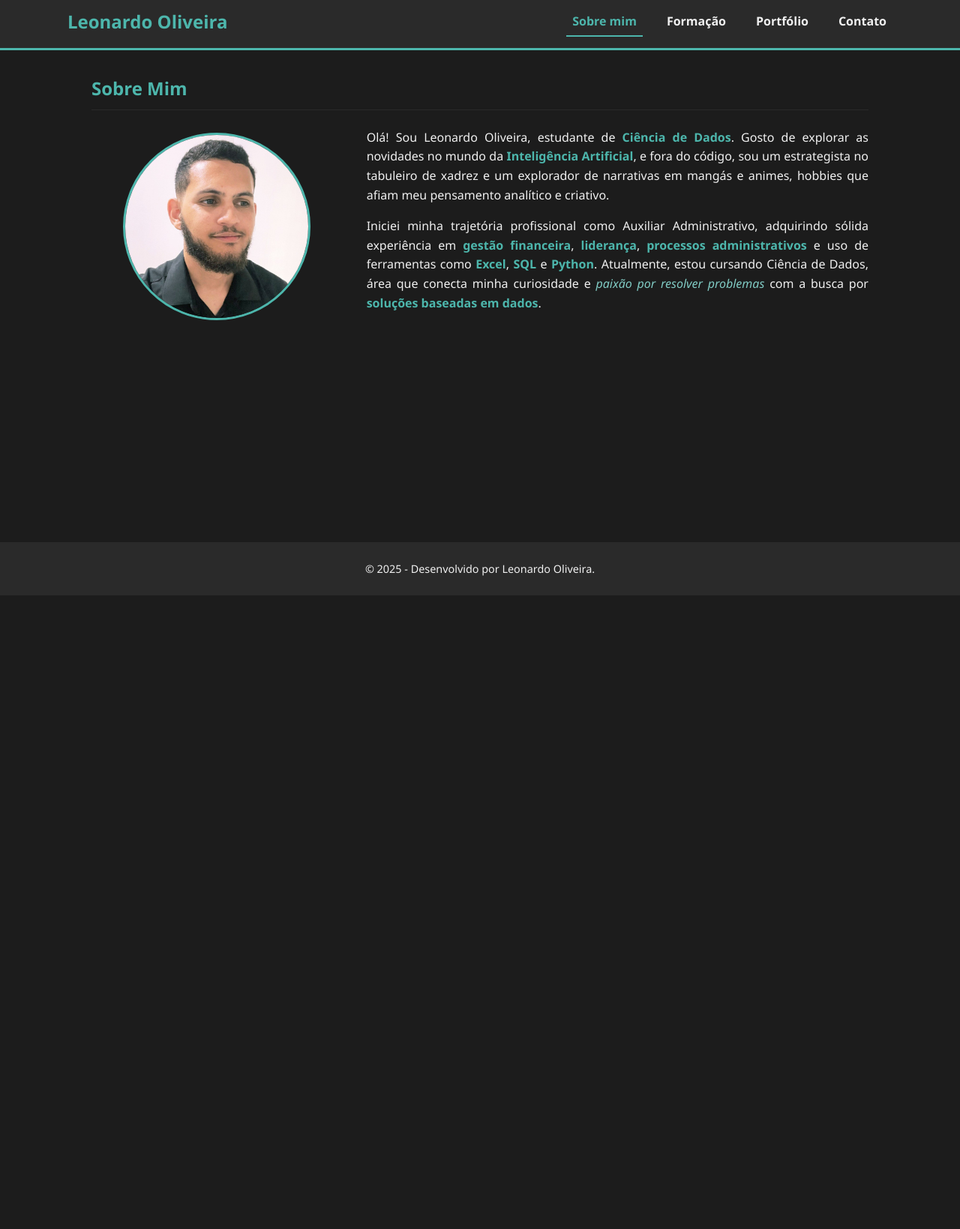
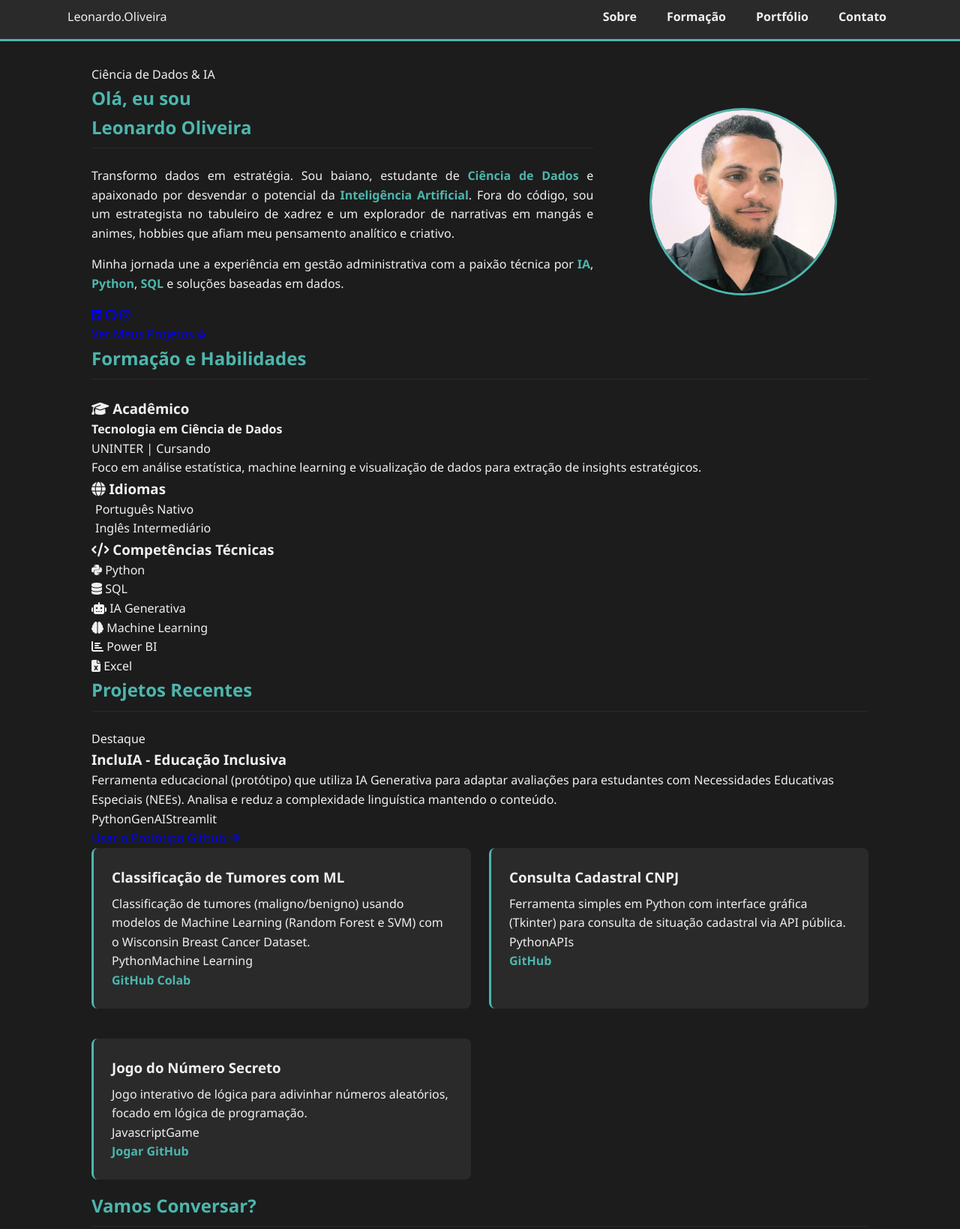
Before and after one commit to leonardo-ods/portfolio-pessoal, a plain HTML site: page index.html in a window 1280 px wide. Shown: the part 6-1645 px from the top of the page at 75% size. Before the commit the page ends 800 px from the top, so only its background shows below. Drawn offline with Linux system fonts and the light colour scheme.

Commit message:
Upgrade index.html

```diff
--- a/index.html
+++ b/index.html
@@ -3,160 +3,192 @@
 <head>
     <meta charset="UTF-8">
     <meta name="viewport" content="width=device-width, initial-scale=1.0">
-    <title>Leonardo Oliveira</title>
+    <title>Leonardo Oliveira | Data Science & IA</title>
     <link rel="stylesheet" href="style.css">
     <link rel="icon" href="images/favicon.png" type="image/png">
-    <!-- Biblioteca para pegar alguns ícones: -->
     <link rel="stylesheet" href="https://cdnjs.cloudflare.com/ajax/libs/font-awesome/6.5.1/css/all.min.css">
 </head>
 <body>
 
-    <!-- Cabeçalho com menu de navegação -->
+    <!-- Cabeçalho -->
     <header>
         <div class="header-container">
-            <h1>Leonardo Oliveira</h1>
+            <div class="logo">Leonardo<span>.Oliveira</span></div>
             <nav>
                 <ul>
-                    <li><a href="#" class="nav-link active" data-page="sobre">Sobre mim</a></li>
-                    <li><a href="#" class="nav-link" data-page="formacao">Formação</a></li>
-                    <li><a href="#" class="nav-link" data-page="portfolio">Portfólio</a></li>
-                    <li><a href="#" class="nav-link" data-page="contato">Contato</a></li>
+                    <li><a href="#sobre" class="nav-link active">Sobre</a></li>
+                    <li><a href="#formacao" class="nav-link">Formação</a></li>
+                    <li><a href="#portfolio" class="nav-link">Portfólio</a></li>
+                    <li><a href="#contato" class="nav-link btn-destaque">Contato</a></li>
                 </ul>
             </nav>
         </div>
     </header>
 
-    <!-- Conteúdo principal que será trocado dinamicamente -->
     <main>
-        <!-- Sobre Mim -->
-        <section id="sobre" class="page active">
-            <h2>Sobre Mim</h2>
-            <div class="sobre-container">
-
-                <!-- Div para a imagem -->
-                <div class="sobre-imagem">
-                    <img src="images/Leonardo.jpeg" alt="Foto de Perfil de Leonardo Oliveira">
+        <!-- Seção Sobre Mim -->
+        <section id="sobre" class="section">
+            <div class="container sobre-container">
+                <div class="sobre-texto">
+                    <span class="badge">Ciência de Dados & IA</span>
+                    <h2>Olá, eu sou <br><span>Leonardo Oliveira</span></h2>
+                    <p>
+                        Transformo dados em estratégia. Sou baiano, estudante de <strong>Ciência de Dados</strong> e apaixonado por desvendar o potencial da <strong>Inteligência Artificial</strong>. Fora do código, sou um estrategista no tabuleiro de xadrez e um explorador de narrativas em mangás e animes, hobbies que afiam meu pensamento analítico e criativo.
+                    </p>
+                    <p>
+                        Minha jornada une a experiência em gestão administrativa com a paixão técnica por <strong>IA</strong>, <strong>Python</strong>, <strong>SQL</strong> e soluções baseadas em dados.
+                    </p>
+                    <div class="social">
+                        <a href="https://www.linkedin.com/in/leonardo-ods/" target="_blank"><i class="fab fa-linkedin"></i></a>
+                        <a href="https://github.com/leonardo-ods" target="_blank"><i class="fab fa-github"></i></a>
+                        <a href="https://www.instagram.com/leooliv.5/" target="_blank"><i class="fab fa-instagram"></i></a>
+                    </div>
+                    <a href="#portfolio" class="btn-primary">Ver Meus Projetos <i class="fas fa-arrow-down"></i></a>
                 </div>
 
-                <!-- Div para o texto -->
-                <div class="sobre-texto">
-                    <p>Olá! Sou Leonardo Oliveira, estudante de <strong>Ciência de Dados</strong>. Gosto de explorar as novidades no mundo da <strong>Inteligência Artificial</strong>, e fora do código, sou um estrategista no tabuleiro de xadrez e um explorador de narrativas em mangás e animes, hobbies que afiam meu pensamento analítico e criativo.</p>
-                    <p>Iniciei minha trajetória profissional como Auxiliar Administrativo, adquirindo sólida experiência em <strong>gestão financeira</strong>, <strong>liderança</strong>, <strong>processos administrativos</strong> e uso de ferramentas como <strong>Excel</strong>, <strong>SQL</strong> e <strong>Python</strong>. Atualmente, estou cursando Ciência de Dados, área que conecta minha curiosidade e <em>paixão por resolver problemas</em> com a busca por <span class="highlight">soluções baseadas em dados</span>.</p>
+                <div class="sobre-imagem">
+                    <div class="img-box">
+                        <img src="images/Leonardo.jpeg" alt="Foto de Leonardo Oliveira">
+                    </div>
                 </div>
             </div>
         </section>
 
-        <!-- Formação -->
-        <section id="formacao" class="page">
-            <h2>Formação e Competências</h2>
+        <!-- Formação e Skills -->
+        <section id="formacao" class="section bg-alt">
+            <div class="container">
+                <h2 class="section-title">Formação e Habilidades</h2>
 
-            <!-- Formação Acadêmica -->
-            <div class="info-block">
-                <h3><i class="fas fa-graduation-cap"></i> Formação Acadêmica</h3>
-                <ul class="education-list">
-                    <li>
-                        <strong>Tecnologia em Ciência de Dados</strong>
-                        <p class="card-subtitle">Centro Universitário Internacional UNINTER | Cursando</p>
-                        <p class="card-text">Focado em análise estatística, machine learning e visualização de dados para extrair insights valiosos e suportar decisões de negócio.</p>
-                    </li>
+                <div class="grid-2-col">
+                    <!-- Card Formação -->
+                    <div class="card info-card">
+                        <h3><i class="fas fa-graduation-cap"></i> Acadêmico</h3>
+                        <div class="card-content">
+                            <h4>Tecnologia em Ciência de Dados</h4>
+                            <span class="subtitle">UNINTER | Cursando</span>
+                            <p>Foco em análise estatística, machine learning e visualização de dados para extração de insights estratégicos.</p>
+                        </div>
+                    </div>
+
+                    <!-- Card Idiomas -->
+                    <div class="card info-card">
+                        <h3><i class="fas fa-globe"></i> Idiomas</h3>
+                        <ul class="language-list">
+                            <li><span>Português</span> <span class="level">Nativo</span></li>
+                            <li><span>Inglês</span> <span class="level">Intermediário</span></li>
                         </ul>
                     </div>
-
-            <!-- Competências Técnicas -->
-            <div class="info-block">
-                <h3><i class="fas fa-code"></i> Competências Técnicas</h3>
-                <ul class="skills-list-columns">
-                    <li>SQL</li>
-                    <li>Python</li>
-                    <li>Inteligência Artificial</li>
-                    <li>Machine Learning</li>
-                    <li>Power BI</li>
-                    <li>Excel</li>
-                </ul>
                 </div>
 
-            <!-- Idiomas -->
-            <div class="info-block">
-                <h3><i class="fas fa-language"></i> Idiomas</h3>
-                <ul class="language-list">
-                    <li><strong>Português:</strong> Nativo</li>
-                    <li><strong>Inglês:</strong> Intermediário</li>
-                </ul>
+                <!-- Competências -->
+                <div class="skills-container">
+                    <h3><i class="fas fa-code"></i> Competências Técnicas</h3>
+                    <div class="skills-grid">
+                        <div class="skill-item"><i class="fab fa-python"></i> Python</div>
+                        <div class="skill-item"><i class="fas fa-database"></i> SQL</div>
+                        <div class="skill-item"><i class="fas fa-robot"></i> IA Generativa</div>
+                        <div class="skill-item"><i class="fas fa-brain"></i> Machine Learning</div>
+                        <div class="skill-item"><i class="fas fa-chart-bar"></i> Power BI</div>
+                        <div class="skill-item"><i class="fas fa-file-excel"></i> Excel</div>
+                    </div>
+                </div>
             </div>
         </section>
 
         <!-- Portfólio -->
-        <section id="portfolio" class="page">
-            <h2>Meus Projetos</h2>
-            <div class="portfolio-item">
-                    <h3>IncluIA - Protótipo </h3>
-                    <p>Uma ferramenta educacional para adaptar avaliações para estudantes com NEEs, utilizando IA generativa. Basta inserir uma avaliação ou questão de prova, indicar para qual NEE será direcionada (TDAH, TEA, Deficiência Intelectual, etc) e a plataforma devolve a avaliação adaptada, com indicadores da complexidade linguística antes e depois da adaptação. Para acessar, é necessário criar uma conta e inserir uma chave API do Google Gemini.</p>
-                    <a href="https://incluia.streamlit.app/" target="_blank">Ver projeto</a>
-                    <span> | </span>
-                    <a href="https://github.com/leonardo-ods/IncluIA" target="_blank">Github</a>
+        <section id="portfolio" class="section">
+            <div class="container">
+                <h2 class="section-title">Projetos Recentes</h2>
+
+                <!-- Destaque Principal -->
+                <div class="card portfolio-destaque">
+                    <div class="destaque-content">
+                        <span class="badge-project">Destaque</span>
+                        <h3>IncluIA - Educação Inclusiva</h3>
+                        <p>Ferramenta educacional (protótipo) que utiliza IA Generativa para adaptar avaliações para estudantes com Necessidades Educativas Especiais (NEEs). Analisa e reduz a complexidade linguística mantendo o conteúdo.</p>
+                        <div class="tags">
+                            <span>Python</span><span>GenAI</span><span>Streamlit</span>
                         </div>
+                        <div class="links">
+                            <a href="https://incluia.streamlit.app/" target="_blank" class="btn-sm">Usar o Protótipo</a>
+                            <a href="https://github.com/leonardo-ods/IncluIA" target="_blank" class="btn-text">Github <i class="fas fa-arrow-right"></i></a>
+                        </div>
+                    </div>
+                </div>
+
+                <!-- Grid de Outros Projetos -->
                 <div class="portfolio-grid">
-                <div class="portfolio-item">
-                    <h3>Classificação de Tumores com Machine Learning</h3>
-                    <p>Modelos de Machine Learning (Random Forest e SVM) para classificação de tumores (maligno/benigno) utilizando o Wisconsin Breast Cancer Dataset.</p>
-                    <a href="https://github.com/leonardo-ods/tumor_classification_ml/blob/main/Classifica%C3%A7%C3%A3o_de_Tumores_com_Machine_Learning.ipynb" target="_blank">Github</a>
-                    <span> | </span>
+                    <div class="card portfolio-item">
+                        <h3>Classificação de Tumores com ML</h3>
+                        <p>Classificação de tumores (maligno/benigno) usando modelos de Machine Learning (Random Forest e SVM) com o Wisconsin Breast Cancer Dataset.</p>
+                        <div class="tags">
+                            <span>Python</span><span>Machine Learning</span>
+                        </div>
+                        <div class="links-bottom">
+                            <a href="https://github.com/leonardo-ods/tumor_classification_ml/blob/main/Classifica%C3%A7%C3%A3o_de_Tumores_com_Machine_Learning.ipynb" target="_blank">GitHub</a>
                             <a href="https://colab.research.google.com/drive/1G58d8Je1_QEaQ7tcmwYzhyR7BiF5EsHH?usp=sharing" target="_blank">Colab</a>
                         </div>
-                <div class="portfolio-item">
-                    <h3>Consulta Situação Cadastral de CNPJ</h3>
-                    <p>Ferramenta simples em Python para consulta de situação cadastral de CNPJs via API pública, com interface gráfica em Tkinter.</p>
-                    <a href="https://github.com/leonardo-ods/consulta-cadastral-CNPJ" target="_blank">Github</a>
                     </div>
-                <div class="portfolio-item">
+
+                    <div class="card portfolio-item">
+                        <h3>Consulta Cadastral CNPJ</h3>
+                        <p>Ferramenta simples em Python com interface gráfica (Tkinter) para consulta de situação cadastral via API pública.</p>
+                        <div class="tags">
+                            <span>Python</span><span>APIs</span>
+                        </div>
+                        <div class="links-bottom">
+                            <a href="https://github.com/leonardo-ods/consulta-cadastral-CNPJ" target="_blank">GitHub</a>
+                        </div>
+                    </div>
+
+                    <div class="card portfolio-item">
                         <h3>Jogo do Número Secreto</h3>
-                    <p>Um jogo simples onde o objetivo é adivinhar um número secreto escolhido aleatoriamente entre 1 e 100. O usuário insere seus palpites em um campo de entrada e o jogo informa quantas tentativas foram necessárias para acertar o número secreto.</p>
-                    <a href="https://jogo-numero-secreto-roan-eight.vercel.app/" target="_blank">Ver projeto</a>
-                    <span> | </span>
-                    <a href="https://github.com/leonardo-ods/jogo-do-numero-secreto" target="_blank">Github</a>
+                        <p>Jogo interativo de lógica para adivinhar números aleatórios, focado em lógica de programação.</p>
+                        <div class="tags">
+                            <span>Javascript</span><span>Game</span>
+                        </div>
+                        <div class="links-bottom">
+                            <a href="https://jogo-numero-secreto-roan-eight.vercel.app/" target="_blank">Jogar</a>
+                            <a href="https://github.com/leonardo-ods/jogo-do-numero-secreto" target="_blank">GitHub</a>
+                        </div>
+                    </div>
                 </div>
             </div>
         </section>
 
         <!-- Contato -->
-        <section id="contato" class="page">
-            <h2>Entre em Contato</h2>
-            <p>Sinta-se à vontade para me enviar uma mensagem!</p>
-            <div class="social-links">
-                <a href="https://www.linkedin.com/in/leonardo-ods/" target="_blank" title="LinkedIn">
-                    <i class="fab fa-linkedin"></i>
-                </a>
-                <a href="https://www.instagram.com/leooliv.5/" target="_blank" title="Instagram">
-                    <i class="fab fa-instagram"></i>
-                </a>
-                <a href="https://github.com/leonardo-ods" target="_blank" title="GitHub">
-                    <i class="fab fa-github"></i>
-                </a>
+        <section id="contato" class="section bg-alt">
+            <div class="container contato-wrapper">
+                <h2 class="section-title">Vamos Conversar?</h2>
+                <p class="contato-desc">Estou disponível para oportunidades em Ciência de Dados e IA.</p>
+
+                <form action="https://formsubmit.co/leooliv@protonmail.com" method="POST" class="form-contato">
+                    <div class="input-group">
+                        <input type="text" id="nome" name="nome" required placeholder=" ">
+                        <label for="nome">Seu Nome</label>
                     </div>
-            <!-- Formulário de contato -->
-            <form action="https://formsubmit.co/leooliv@protonmail.com" method="POST">
-                <label for="nome">Nome:</label>
-                <input type="text" id="nome" name="nome" required>
-                <label for="email">Email:</label>
-                <input type="email" id="email" name="email" required>
-                <label for="mensagem">Mensagem:</label>
-                <textarea id="mensagem" name="mensagem" rows="5" required></textarea>
-                <input type="hidden" name="_subject" value="Mensagem do meu portfólio">
-                <!-- Proteção contra spam -->
-                <input type="hidden" name="_captcha" value="true">
-                <button type="submit">Enviar</button>
+                    <div class="input-group">
+                        <input type="email" id="email" name="email" required placeholder=" ">
+                        <label for="email">Seu E-mail</label>
+                    </div>
+                    <div class="input-group">
+                        <textarea id="mensagem" name="mensagem" rows="4" required placeholder=" "></textarea>
+                        <label for="mensagem">Sua Mensagem</label>
+                    </div>
+
+                    <input type="hidden" name="_subject" value="Contato do Portfólio">
+                    <input type="hidden" name="_captcha" value="false">
+
+                    <button type="submit" class="btn-primary full-width">Enviar Mensagem <i class="fas fa-paper-plane"></i></button>
                 </form>
-
+            </div>
         </section>
     </main>
 
-    <!-- Rodapé -->
     <footer>
-        <p>&copy; 2025 - Desenvolvido por Leonardo Oliveira.</p>
+        <p>&copy; 2025 Leonardo Oliveira. Desenvolvido com <i class="fas fa-code"></i> e Café.</p>
     </footer>
 
-    <!-- Link para o arquivo JavaScript -->
     <script src="script.js"></script>
 </body>
-
 </html>
```
Lines whose indentation alone changed are shown as unchanged.
